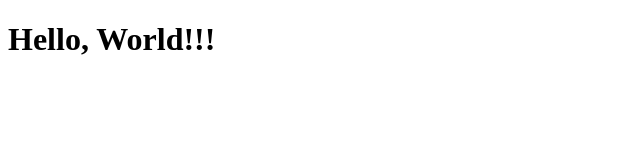
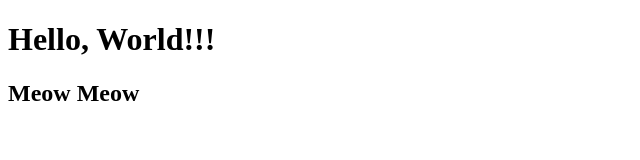
Before and after one commit to prajwalkamble/DevOps_Classwork, a plain HTML site: page index.html in a window 1280 px wide. Shown: the whole page, without its empty margins (0-640 px from the left). Drawn offline with Linux system fonts and the light colour scheme.

Commit message:
Updated index.html

```diff
--- a/index.html
+++ b/index.html
@@ -5,5 +5,6 @@
 </head>
 <body>
   <h1>Hello, World!!!</h1>
+  <h2>Meow Meow</h2>
 </body>
 </html>
```
